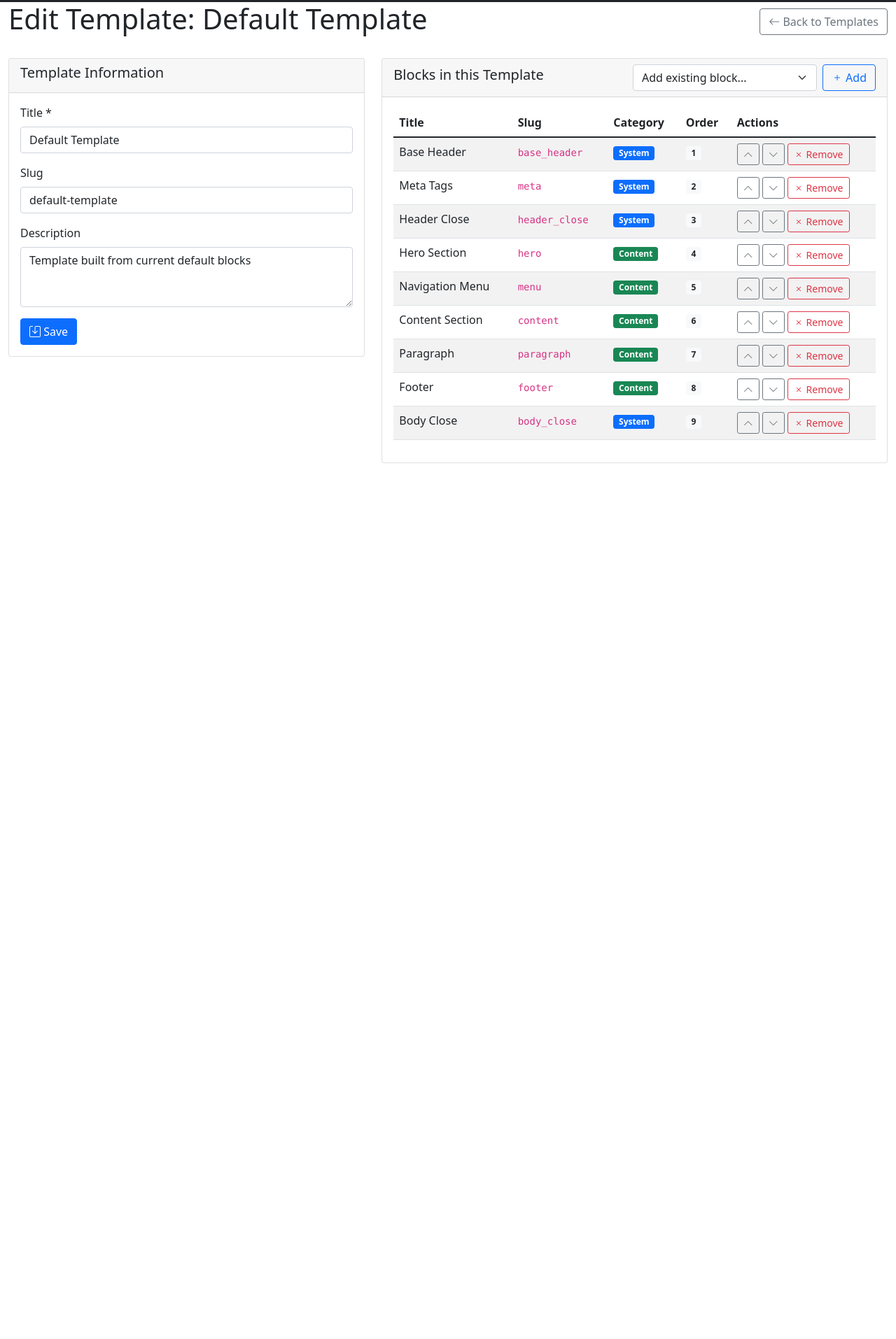
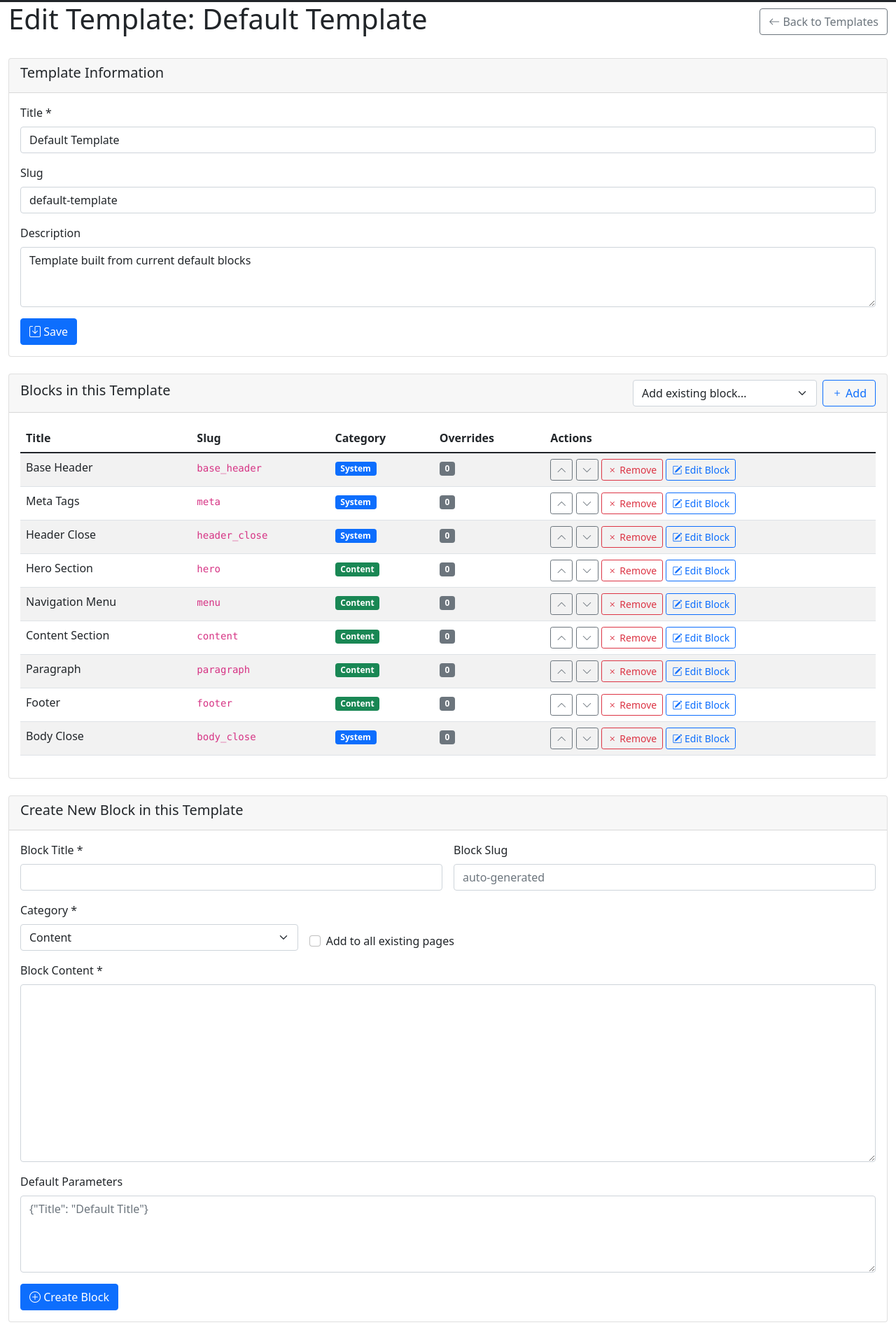
Before and after one commit to oskarst/freedomCms, a Flask app: page /admin/templates/groups/1/edit in a window 1280 px wide. Shown: the part 53-1967 px from the top of the page at 70% size. Before the commit the page ends 715 px from the top, so only its background shows below. Run offline with Flask 3, Linux system fonts and the light colour scheme; the visitor is signed in with stand-in values (Sample User, id 1); data comes from the database, SQL or seed files in the repository; data that the repository does not hold is empty.

Commit message:
Templates updated

```diff
--- a/cms/templates/templates/edit.html
+++ b/cms/templates/templates/edit.html
@@ -48,6 +48,7 @@
                 </div>
                 <div class="card-body">
                     <form method="post" id="templateEditForm">
+                        <input type="hidden" name="next" value="{{ request.args.get('next') }}">
                         <div class="mb-3">
                             <label for="title" class="form-label">Template Title *</label>
                             <input type="text" class="form-control" id="title" name="title" value="{{ template.title }}" required>
--- a/cms/templates/templates/group_edit.html
+++ b/cms/templates/templates/group_edit.html
@@ -15,7 +15,7 @@
     </div>
 
     <div class="row">
-        <div class="col-12 col-lg-5">
+        <div class="col-12">
             <div class="card mb-4">
                 <div class="card-header">
                     <h5>Template Information</h5>
@@ -41,7 +41,7 @@
             </div>
         </div>
 
-        <div class="col-12 col-lg-7">
+        <div class="col-12">
             <div class="card mb-4">
                 <div class="card-header d-flex justify-content-between align-items-center">
                     <h5>Blocks in this Template</h5>
@@ -65,7 +65,7 @@
                                     <th>Title</th>
                                     <th>Slug</th>
                                     <th>Category</th>
-                                    <th>Order</th>
+                                    <th>Overrides</th>
                                     <th>Actions</th>
                                 </tr>
                             </thead>
@@ -77,7 +77,13 @@
                                     <td>
                                         <span class="badge bg-{{ 'primary' if b.category == 'system' else 'success' }}">{{ b.category.title() }}</span>
                                     </td>
-                                    <td><span class="badge bg-light text-dark">{{ b.sort_order }}</span></td>
+                                    <td>
+                                        {% if b.override_count > 0 %}
+                                        <span class="badge bg-warning">{{ b.override_count }}</span>
+                                        {% else %}
+                                        <span class="badge bg-secondary">0</span>
+                                        {% endif %}
+                                    </td>
                                     <td>
                                         <form method="post" class="d-inline">
                                             <input type="hidden" name="action" value="move_up">
@@ -94,6 +100,7 @@
                                             <input type="hidden" name="membership_id" value="{{ b.membership_id }}">
                                             <button type="submit" class="btn btn-sm btn-outline-danger"><i class="bi bi-x"></i> Remove</button>
                                         </form>
+                                        <a href="{{ url_for('templates_.edit_template', template_id=b.template_id, next=url_for('templates_.edit_template_group', group_id=group.id)) }}" class="btn btn-sm btn-outline-primary"><i class="bi bi-pencil-square"></i> Edit Block</a>
                                     </td>
                                 </tr>
                                 {% endfor %}
@@ -107,5 +114,68 @@
             </div>
         </div>
     </div>
+
+    <div class="row">
+        <div class="col-12">
+            <div class="card mb-4">
+                <div class="card-header">
+                    <h5>Create New Block in this Template</h5>
+                </div>
+                <div class="card-body">
+                    <form method="post" id="createBlockForm">
+                        <input type="hidden" name="action" value="create_block">
+                        <div class="row g-3">
+                            <div class="col-md-6">
+                                <label for="nb_title" class="form-label">Block Title *</label>
+                                <input type="text" class="form-control" id="nb_title" name="title" required>
+                            </div>
+                            <div class="col-md-6">
+                                <label for="nb_slug" class="form-label">Block Slug</label>
+                                <input type="text" class="form-control" id="nb_slug" name="slug" placeholder="auto-generated">
+                            </div>
+                            <div class="col-md-4">
+                                <label for="nb_category" class="form-label">Category *</label>
+                                <select id="nb_category" class="form-select" name="category" required>
+                                    <option value="content" selected>Content</option>
+                                    <option value="system">System</option>
+                                </select>
+                            </div>
+                            <div class="col-md-8 d-flex align-items-end">
+                                <div class="form-check">
+                                    <input type="checkbox" class="form-check-input" id="nb_is_default" name="is_default">
+                                    <label class="form-check-label" for="nb_is_default">Add to all existing pages</label>
+                                </div>
+                            </div>
+                            <div class="col-12">
+                                <label for="nb_content" class="form-label">Block Content *</label>
+                                <textarea class="form-control" id="nb_content" name="content" rows="10" required></textarea>
+                            </div>
+                            <div class="col-12">
+                                <label for="nb_default_parameters" class="form-label">Default Parameters</label>
+                                <textarea class="form-control" id="nb_default_parameters" name="default_parameters" rows="4" placeholder='{"Title": "Default Title"}'></textarea>
+                            </div>
+                        </div>
+                        <div class="mt-3">
+                            <button type="submit" class="btn btn-primary"><i class="bi bi-plus-circle"></i> Create Block</button>
+                        </div>
+                    </form>
+                </div>
+            </div>
+        </div>
+    </div>
 </div>
 {% endblock %}
+
+{% block extra_scripts %}
+<script>
+document.getElementById('nb_title').addEventListener('input', function() {
+    const title = this.value;
+    const slug = title.toLowerCase()
+        .replace(/[^a-z0-9\s-]/g, '')
+        .replace(/[\s_]+/g, '-')
+        .replace(/-+/g, '-')
+        .replace(/^-|-$/g, '');
+    document.getElementById('nb_slug').placeholder = slug || 'auto-generated';
+});
+</script>
+{% endblock %}
--- a/cms/views/templates_.py
+++ b/cms/views/templates_.py
@@ -111,6 +111,57 @@ def edit_template_group(group_id: int):
             db.commit()
             flash('Block removed from template', 'success')
             return redirect(url_for('templates_.edit_template_group', group_id=group_id))
+        elif action == 'create_block':
+            # Create a new template block and add it to this group
+            title = request.form.get('title', '').strip()
+            slug_input = request.form.get('slug', '').strip()
+            category = request.form.get('category', 'content')
+            content = request.form.get('content', '').strip()
+            is_default = request.form.get('is_default') == 'on'
+            default_parameters = request.form.get('default_parameters', '{}').strip()
+
+            if not title or not content:
+                flash('Title and content are required for new block', 'error')
+                return redirect(url_for('templates_.edit_template_group', group_id=group_id))
+
+            if not slug_input:
+                slug_input = slugify(title)
+
+            # Ensure unique slug
+            cursor.execute('SELECT id FROM page_template_defs WHERE slug = ?', (slug_input,))
+            if cursor.fetchone():
+                flash('A template block with this slug already exists', 'error')
+                return redirect(url_for('templates_.edit_template_group', group_id=group_id))
+
+            # Determine sort order for block definitions
+            cursor.execute('SELECT COALESCE(MAX(sort_order), 0) FROM page_template_defs')
+            max_order = cursor.fetchone()[0] or 0
+
+            # Insert block definition
+            cursor.execute('''
+                INSERT INTO page_template_defs (title, slug, category, content, is_default, sort_order, default_parameters)
+                VALUES (?, ?, ?, ?, ?, ?, ?)
+            ''', (title, slug_input, category, content, is_default, max_order + 1, default_parameters))
+
+            new_block_id = cursor.lastrowid
+
+            # If default, add to all existing pages
+            if is_default:
+                cursor.execute('SELECT id FROM pages')
+                rows = cursor.fetchall()
+                for page in rows:
+                    cursor.execute('SELECT COALESCE(MAX(sort_order), 0) FROM page_templates WHERE page_id = ?', (page['id'],))
+                    mo = cursor.fetchone()[0] or 0
+                    cursor.execute('INSERT INTO page_templates (page_id, template_id, sort_order) VALUES (?, ?, ?)', (page['id'], new_block_id, mo + 1))
+
+            # Add new block into this group at the end
+            cursor.execute('SELECT COALESCE(MAX(sort_order), 0) FROM template_group_blocks WHERE group_id = ?', (group_id,))
+            next_order = (cursor.fetchone()[0] or 0) + 1
+            cursor.execute('INSERT INTO template_group_blocks (group_id, template_id, sort_order) VALUES (?, ?, ?)', (group_id, new_block_id, next_order))
+
+            db.commit()
+            flash('New block created and added to template', 'success')
+            return redirect(url_for('templates_.edit_template_group', group_id=group_id))
         elif action in ('move_up', 'move_down'):
             membership_id = request.form.get('membership_id', type=int)
             # Get current
@@ -140,10 +191,19 @@ def edit_template_group(group_id: int):
 
     # Load available blocks and membership
     cursor.execute('''
-        SELECT tgb.id as membership_id, tgb.sort_order, d.id as template_id, d.title, d.slug, d.category
+        SELECT
+            tgb.id as membership_id,
+            tgb.sort_order,
+            d.id as template_id,
+            d.title,
+            d.slug,
+            d.category,
+            COALESCE(SUM(CASE WHEN pt.use_default = 0 THEN 1 END), 0) AS override_count
         FROM template_group_blocks tgb
         JOIN page_template_defs d ON d.id = tgb.template_id
+        LEFT JOIN page_templates pt ON pt.template_id = d.id
         WHERE tgb.group_id = ?
+        GROUP BY tgb.id
         ORDER BY tgb.sort_order
     ''', (group_id,))
     group_blocks = cursor.fetchall()
@@ -432,6 +492,9 @@ def edit_template(template_id):
 
         db.commit()
 
+        # Optional redirect back path
+        next_url = request.args.get('next') or request.form.get('next')
+
         # Republish all published pages that use this template
         republished_count = 0
         cursor.execute('''
@@ -455,6 +518,8 @@ def edit_template(template_id):
         flash('Template updated successfully', 'success')
         if republished_count:
             flash(f'Republished {republished_count} page(s) using this template', 'info')
+        if next_url:
+            return redirect(next_url)
         return redirect(url_for('templates_.templates'))
 
     return render_template('templates/edit.html', template=template, overriding_pages=overriding_pages)
```
